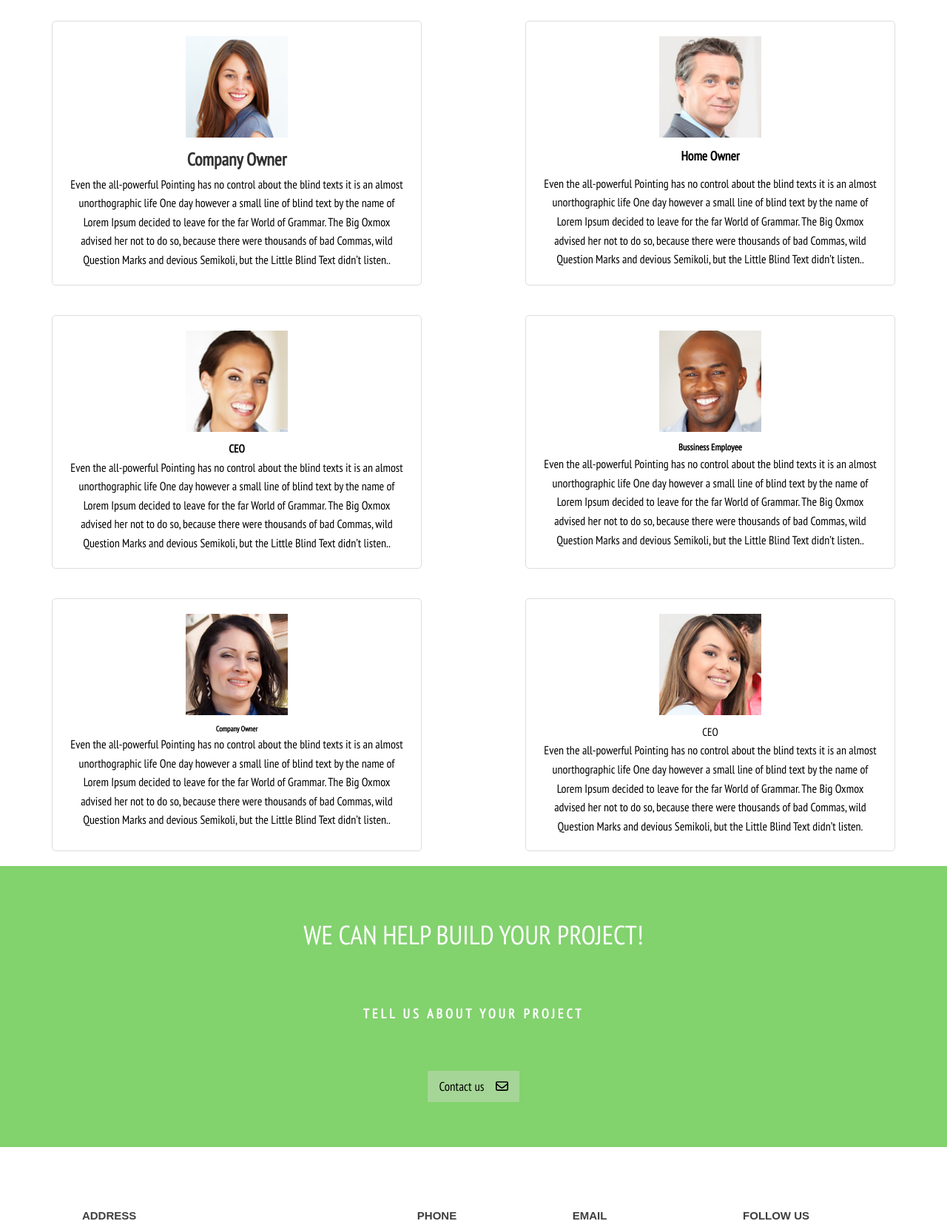
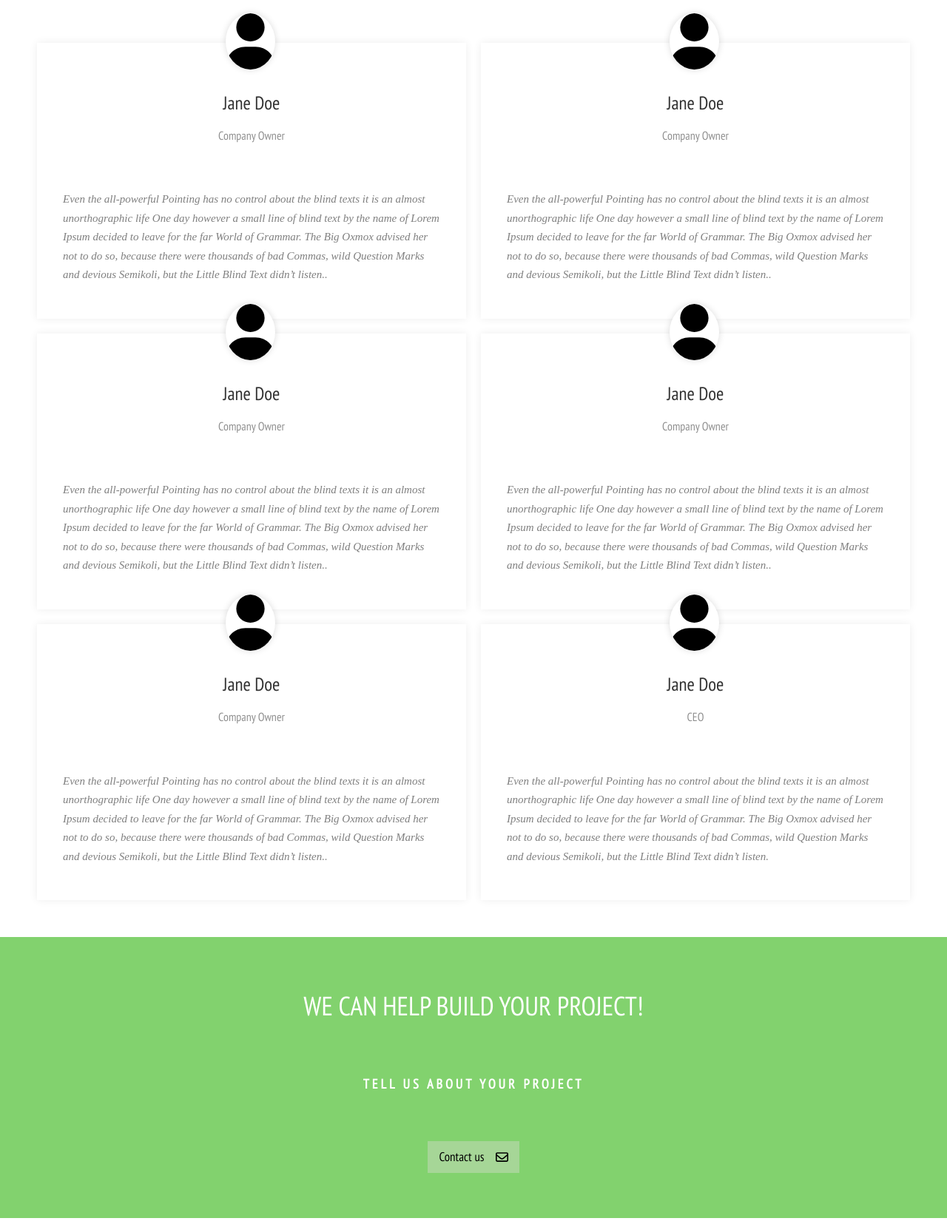
Before and after one commit to raymuthui/chacleat-website, a PHP site: page /testimonials.php in a window 1280 px wide. Shown: the part 600-2251 px from the top of the page at 74% size. Run offline with PHP 8.4, Linux system fonts and the light colour scheme; some web fonts are replaced.

Commit message:
testimonials modification final

```diff
--- a/style.css
+++ b/style.css
@@ -223,7 +223,12 @@ footer {
   left: 0;
   width: 100%;
   height: 100%;
-  background-color: rgba(144, 238, 144, 0.5); /* Light green with transparency */
+  background-color: rgba(
+    144,
+    238,
+    144,
+    0.5
+  ); /* Light green with transparency */
   z-index: 1;
 }
 
@@ -279,7 +284,7 @@ footer {
 }
 
 .dot.active {
-  background-color: #27377B;
+  background-color: #27377b;
 }
 
 .home-services-overview {
@@ -360,7 +365,7 @@ footer {
 }
 
 .featured-work {
-  background-color: #27377B;
+  background-color: #27377b;
   display: flex;
   flex-direction: column;
   place-items: center;
@@ -375,7 +380,7 @@ footer {
   padding: 15px 20px;
   background-color: #82d26e;
   text-decoration: none;
-  color: #27377B;
+  color: #27377b;
   font-family: "PT-Regular", Sans-serif;
   font-size: 17px;
   font-weight: 400;
@@ -409,7 +414,7 @@ footer {
 }
 
 .featured-top h6 {
-  color: rgba(255,255,255,0.46);
+  color: rgba(255, 255, 255, 0.46);
   font-size: 18px;
   font-weight: 300;
   text-transform: uppercase;
@@ -456,7 +461,7 @@ footer {
 }
 
 .home-testimonials-top h6 {
-  color: rgba(2,2,2,0.46);
+  color: rgba(2, 2, 2, 0.46);
   font-size: 18px;
   text-transform: uppercase;
   letter-spacing: 7px;
@@ -473,13 +478,13 @@ footer {
   display: flex;
   flex-direction: column;
   position: relative;
-  box-shadow: 0px 0px 11px 0px rgba(0,0,0,0.07);
+  box-shadow: 0px 0px 11px 0px rgba(0, 0, 0, 0.07);
   transition: background 0.3s, border 0.3s, border-radius 0.3s, box-shadow 0.3s;
   padding: 0px 35px 20px 35px;
   gap: 60px;
 }
 
-.avator img {
+.avatar img {
   display: inline-block;
   vertical-align: middle;
   background-color: white;
@@ -491,7 +496,7 @@ footer {
   max-width: 100%;
   border: none;
   border-radius: 50%;
-  box-shadow: 0px 0px 10px 0px rgba(0,0,0,0.14);
+  box-shadow: 0px 0px 10px 0px rgba(0, 0, 0, 0.14);
 }
 
 .profile-details {
@@ -506,14 +511,14 @@ footer {
 }
 
 .profile-details h5 {
-  color: rgba(0,0,0,0.44);
+  color: rgba(0, 0, 0, 0.44);
   font-size: 16px;
   font-weight: 300;
 }
 
 .testimonials {
   margin-bottom: 26px;
-  color: rgba(0,0,0,0.5);
+  color: rgba(0, 0, 0, 0.5);
   font-style: italic;
   line-height: 1.7;
   font-size: 15px;
@@ -816,10 +821,12 @@ p {
   width: 100%;
 }
 
-.test-container {
-  display: flex;
-  flex-wrap: wrap;
-  justify-content: space-around;
+.all-testimonials {
+  display: grid;
+  grid-template-columns: repeat(2, 1fr);
+  gap: 20px;
+  padding: 50px;
+  text-align: center;
 }
 
 .text-block {
--- a/testimonials.php
+++ b/testimonials.php
@@ -1,11 +1,13 @@
 <!DOCTYPE html>
 <html lang="en">
+
 <head>
   <meta charset="UTF-8" />
   <meta name="viewport" content="width=device-width, initial-scale=1.0" />
   <title>6 Text Blocks with Images and Titles</title>
   <link rel="stylesheet" href="style.css" />
 </head>
+
 <body>
   <header>
     <?php include_once 'header.php' ?>
@@ -17,78 +19,109 @@
       <p id="heading">We are a team of skilled professionals</p>
     </div>
   </div>
-    <div class="test-container">
-      <div class="text-block">
-        <img src="assets/images/img 1.jpg" alt="Person 1" />
-        <h2>Company Owner</h2>
-        <p>
+  <div class="all-testimonials">
+    <div class="testimonial-container">
+      <div class="avatar">
+        <img src="assets/images/user.svg" alt="Person 1" />
+      </div>
+      <div class="profile-details">
+        <h2>Jane Doe</h2>
+        <h5>Company Owner</h5>
+      </div>
+      <div class="testimonials">
         Even the all-powerful Pointing has no control about the blind texts it
         is an almost unorthographic life One day however a small line of blind
         text by the name of Lorem Ipsum decided to leave for the far World of
         Grammar. The Big Oxmox advised her not to do so, because there were
         thousands of bad Commas, wild Question Marks and devious Semikoli, but
         the Little Blind Text didn’t listen..
-        </p>
       </div>
-      <div class="text-block">
-        <img src="assets/images/img 2.jpg" alt="Person 2" />
-        <h3>Home Owner</h3>
-        <p>
+    </div>
+    <div class="testimonial-container">
+      <div class="avatar">
+        <img src="assets/images/user.svg" alt="Person 2" />
+      </div>
+
+      <div class="profile-details">
+        <h2>Jane Doe</h2>
+        <h5>Company Owner</h5>
+      </div>
+      <div class="testimonials">
         Even the all-powerful Pointing has no control about the blind texts it
         is an almost unorthographic life One day however a small line of blind
         text by the name of Lorem Ipsum decided to leave for the far World of
         Grammar. The Big Oxmox advised her not to do so, because there were
         thousands of bad Commas, wild Question Marks and devious Semikoli, but
         the Little Blind Text didn’t listen..
-        </p>
       </div>
-      <div class="text-block">
-        <img src="assets/images/img 3.jpg" alt="Person 3" />
-        <h4>CEO</h4>
-        <p>
+    </div>
+    <div class="testimonial-container">
+      <div class="avatar">
+        <img src="assets/images/user.svg" alt="Person 3" />
+      </div>
+      <div class="profile-details">
+        <h2>Jane Doe</h2>
+        <h5>Company Owner</h5>
+      </div>
+      <div class="testimonials">
         Even the all-powerful Pointing has no control about the blind texts it
         is an almost unorthographic life One day however a small line of blind
         text by the name of Lorem Ipsum decided to leave for the far World of
         Grammar. The Big Oxmox advised her not to do so, because there were
         thousands of bad Commas, wild Question Marks and devious Semikoli, but
         the Little Blind Text didn’t listen..
-        </p>
       </div>
-      <div class="text-block">
-        <img src="assets/images/img 4.jpg" alt="Person 4" />
-        <h5>Bussiness Employee</h5>
-        <p>
+    </div>
+    <div class="testimonial-container">
+      <div class="avatar">
+        <img src="assets/images/user.svg" alt="Person 4" />
+      </div>
+      <div class="profile-details">
+        <h2>Jane Doe</h2>
+        <h5>Company Owner</h5>
+      </div>
+      <div class="testimonials">
         Even the all-powerful Pointing has no control about the blind texts it
         is an almost unorthographic life One day however a small line of blind
         text by the name of Lorem Ipsum decided to leave for the far World of
         Grammar. The Big Oxmox advised her not to do so, because there were
         thousands of bad Commas, wild Question Marks and devious Semikoli, but
         the Little Blind Text didn’t listen..
-        </p>
       </div>
-      <div class="text-block">
-        <img src="assets/images/img 5.jpg" alt="Person 5" />
-        <h6>Company Owner</h6>
-        <p>
+    </div>
+    <div class="testimonial-container">
+      <div class="avatar">
+        <img src="assets/images/user.svg" alt="Person 5" />
+      </div>
+      <div class="profile-details">
+        <h2>Jane Doe</h2>
+        <h5>Company Owner</h5>
+      </div>
+      <div class="testimonials">
         Even the all-powerful Pointing has no control about the blind texts it
         is an almost unorthographic life One day however a small line of blind
         text by the name of Lorem Ipsum decided to leave for the far World of
         Grammar. The Big Oxmox advised her not to do so, because there were
         thousands of bad Commas, wild Question Marks and devious Semikoli, but
         the Little Blind Text didn’t listen..
-        </p>
       </div>
-      <div class="text-block">
-        <img src="assets/images/img 6.jpg" alt="Person 6" />
-        <h7>CEO</h7>
-        <p>
+    </div>
+    <div class="testimonial-container">
+      <div class="avatar">
+        <img src="assets/images/user.svg" alt="Person 6" />
+      </div>
+      <div class="profile-details">
+        <h2>Jane Doe</h2>
+        <h5>CEO</h5>
+      </div>
+      <div class="testimonials">
         Even the all-powerful Pointing has no control about the blind texts it
         is an almost unorthographic life One day however a small line of blind
         text by the name of Lorem Ipsum decided to leave for the far World of
         Grammar. The Big Oxmox advised her not to do so, because there were
         thousands of bad Commas, wild Question Marks and devious Semikoli, but
         the Little Blind Text didn’t listen.
-        </p>
+      </div>
     </div>
   </div>
 
```
Lines whose indentation alone changed are shown as unchanged.
